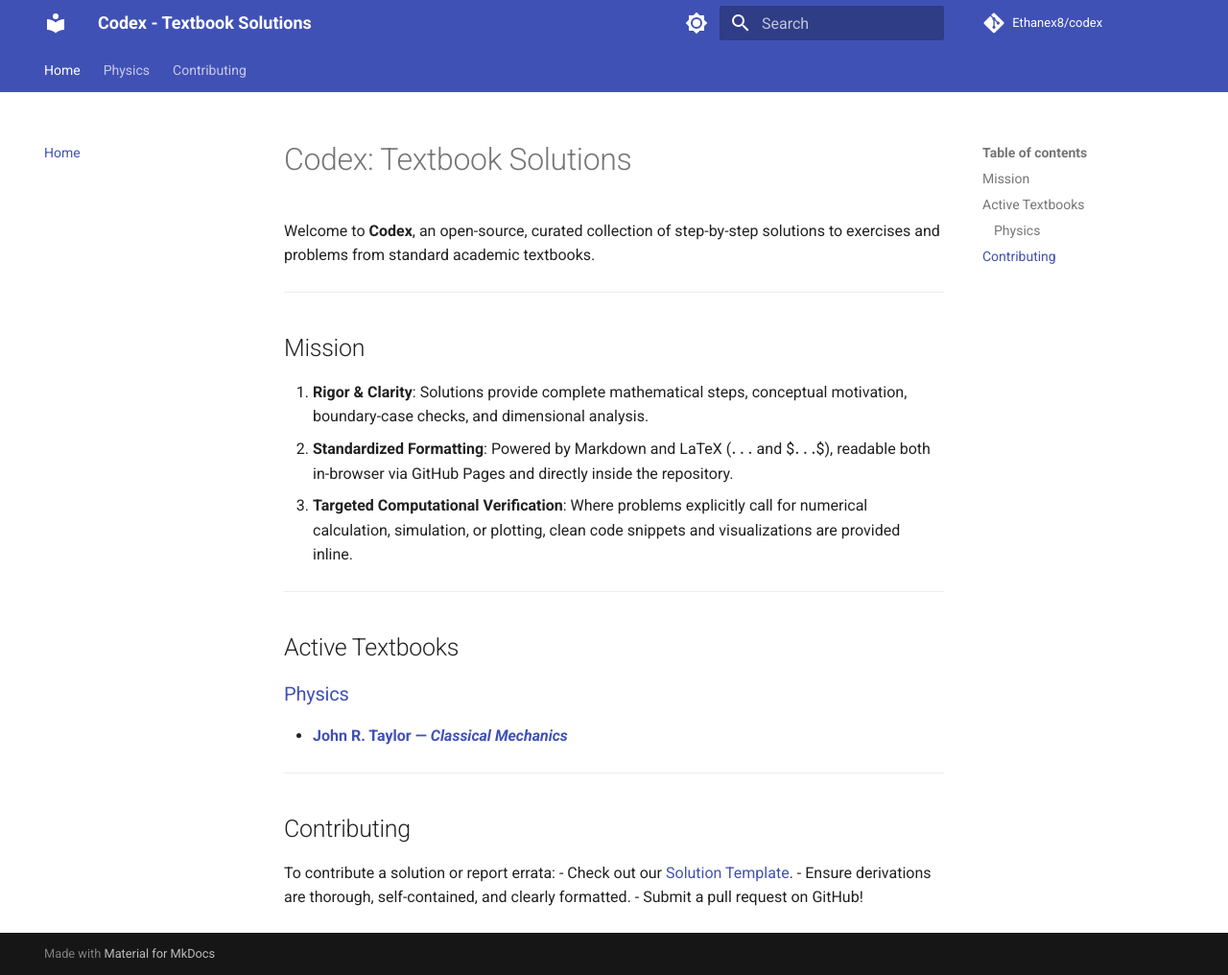
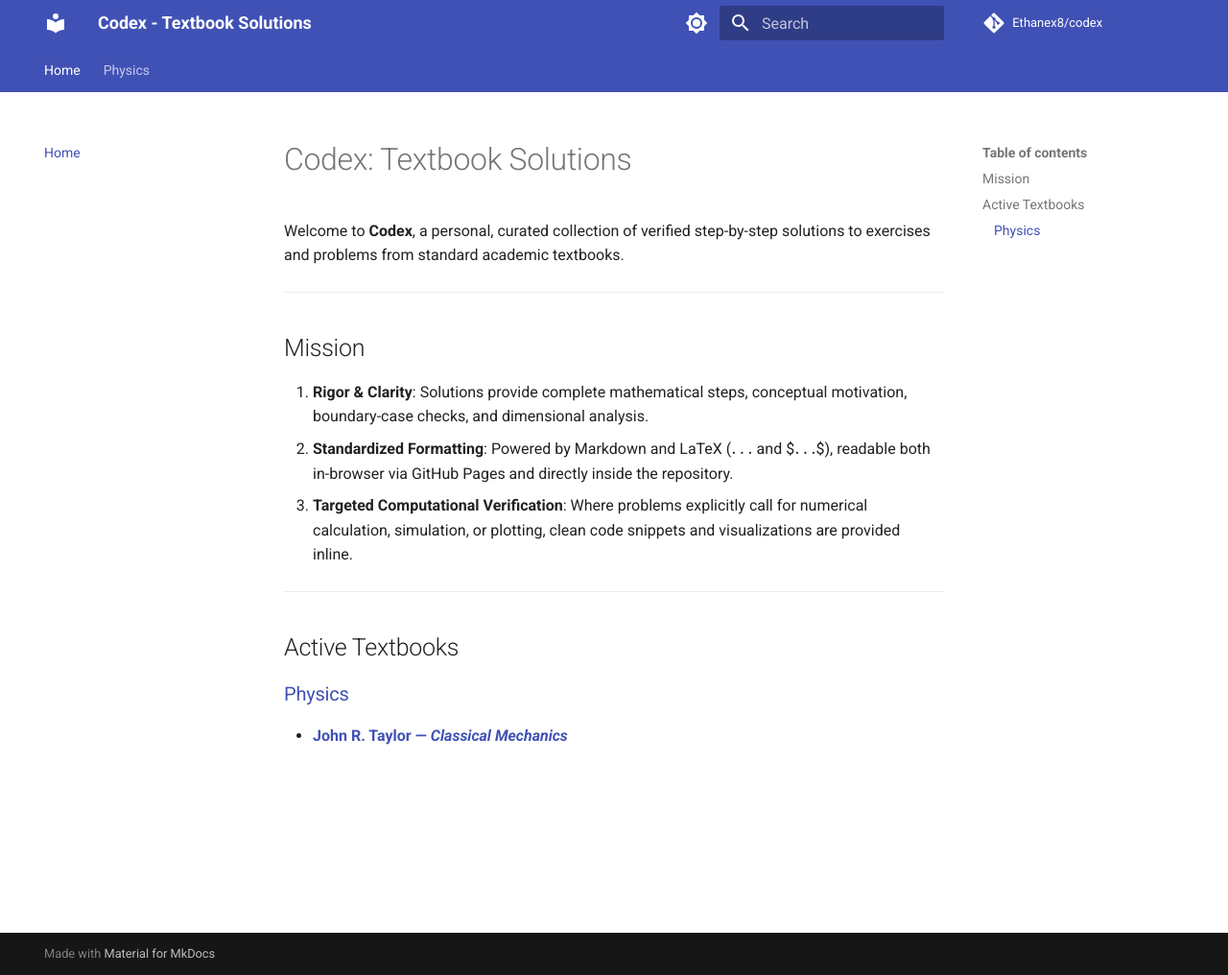
Before and after one commit to Ethanex8/codex, an MkDocs documentation site: the page built from docs/index.md, in a window 1280 px wide and 1016 px high. Shown: the whole window at 96% size. Built offline with MkDocs 1.6.1 and Material for MkDocs 9.7.7, drawn with Linux system fonts in a browser that asks for light colours; comment, search, counter and statistics services are not loaded.

Commit message:
docs: remove public contributing sections and re-align as personal repository

```diff
--- a/docs/index.md
+++ b/docs/index.md
@@ -1,6 +1,6 @@
 # Codex: Textbook Solutions
 
-Welcome to **Codex**, an open-source, curated collection of step-by-step solutions to exercises and problems from standard academic textbooks.
+Welcome to **Codex**, a personal, curated collection of verified step-by-step solutions to exercises and problems from standard academic textbooks.
 
 ---
 
@@ -16,12 +16,3 @@ Welcome to **Codex**, an open-source, curated collection of step-by-step solutio
 
 ### [Physics](physics/index.md)
 - [**John R. Taylor — *Classical Mechanics***](physics/classical-mechanics/taylor/index.md)
-
----
-
-## Contributing
-
-To contribute a solution or report errata:
-- Check out our [Solution Template](templates/solution-template.md).
-- Ensure derivations are thorough, self-contained, and clearly formatted.
-- Submit a pull request on GitHub!
--- a/mkdocs.yml
+++ b/mkdocs.yml
@@ -56,6 +56,3 @@ nav:
               - Overview: physics/classical-mechanics/taylor/index.md
               - Chapter 1 — Newton's Laws:
                   - Problem 1.1: physics/classical-mechanics/taylor/ch01/prob_01_01.md
-  - Contributing:
-      - Solution Template: templates/solution-template.md
-      - Diagrams Guide: templates/diagrams.md
```
Also changed, not shown: README.md (+1 -1 lines).
